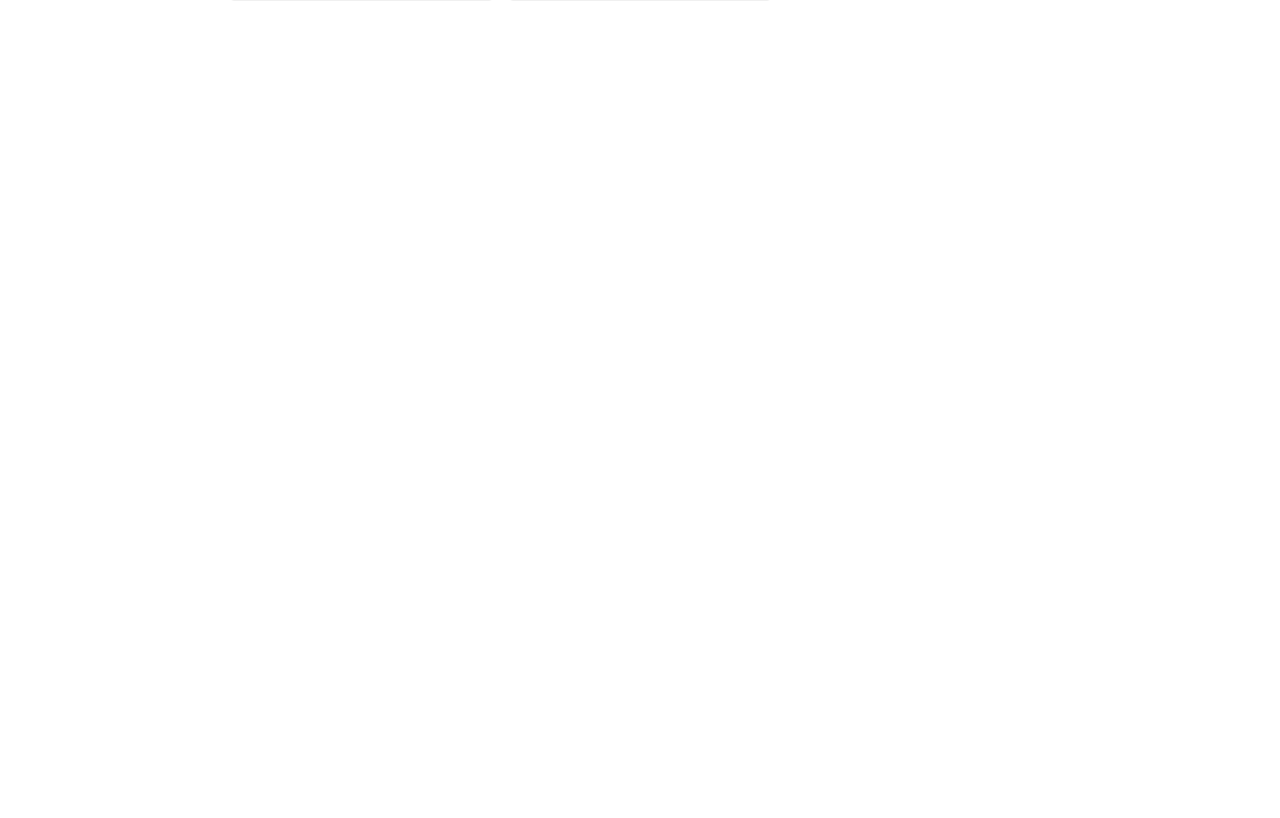
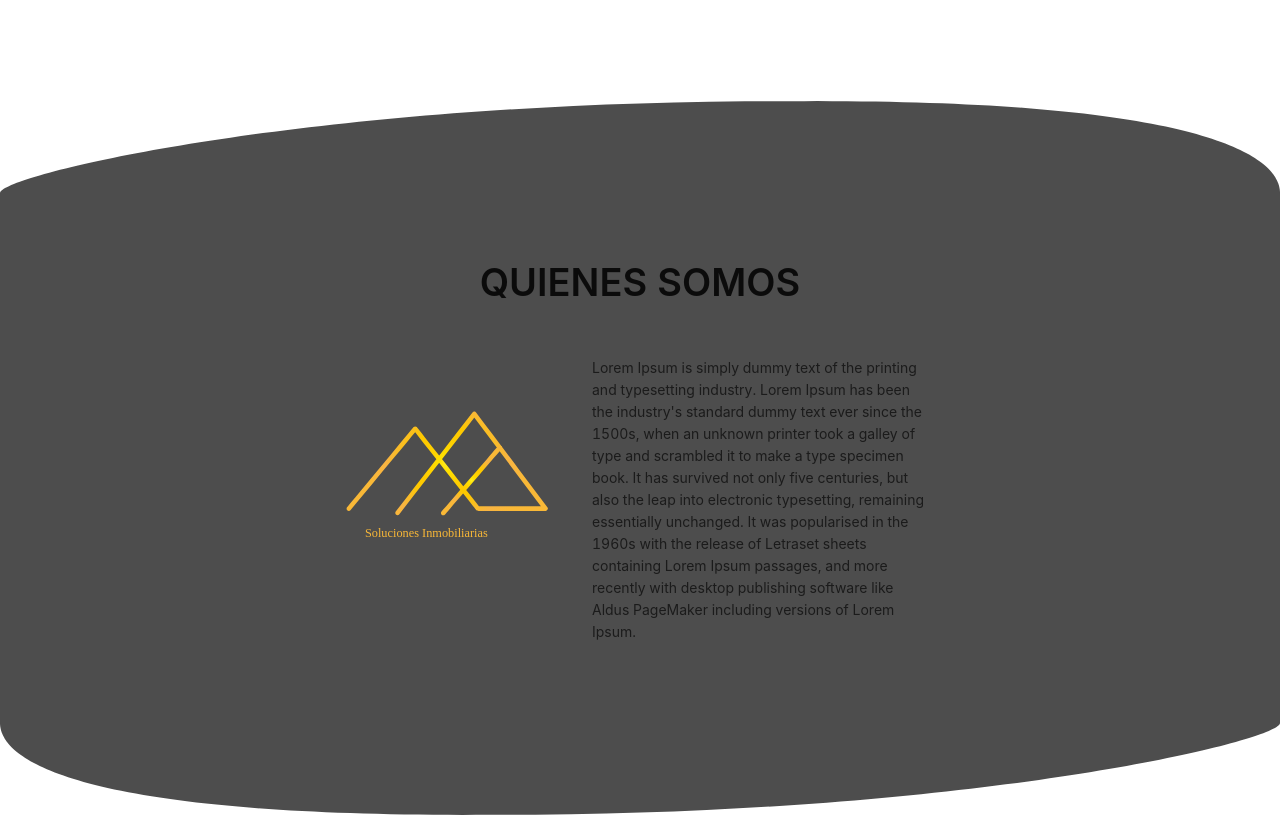
Before and after one commit to devHectorGa/silbe, a Next.js app: page / in a window 1280 px wide. Shown: the part 1382-2200 px from the top of the page. Before the commit the page ends 1511 px from the top, so only its background shows below. Built offline with nearby package versions, Linux system fonts and the light colour scheme.

Commit message:
About us

```diff
--- a/package.json
+++ b/package.json
@@ -14,6 +14,7 @@
     "@ant-design/icons": "^4.7.0",
     "@types/react": "^18.0.21",
     "@types/react-dom": "^18.0.6",
+    "@types/styled-components": "^5.1.26",
     "antd": "^4.23.5",
     "less": "^4.1.3",
     "less-loader": "^11.1.0",
@@ -31,5 +32,8 @@
     "babel-plugin-styled-components": "^2.0.7",
     "eslint": "8.25.0",
     "eslint-config-next": "13.0.2"
+  },
+  "resolutions": {
+    "styled-components": "^5"
   }
 }
--- /dev/null
+++ b/src/components/AboutUs/AboutUs.styles.ts
@@ -0,0 +1,55 @@
+import { Typography } from "antd";
+import styled from "styled-components";
+
+export const AboutUsContainer = styled.section`
+  min-height: 90vh;
+  display: grid;
+  place-content: center;
+  background-color: #4d4d4d;
+  position: relative;
+`;
+
+export const AboutUsContent = styled.div`
+  max-width: 40rem;
+  margin: 3rem;
+  display: grid;
+  gap: 2rem;
+  @media screen and (min-width: 768px) {
+    grid-template-columns: 240px 1fr;
+  }
+`;
+
+export const WaveTopContainer = styled.div`
+  position: absolute;
+  top: 0;
+  left: 0;
+  width: 100%;
+  overflow: hidden;
+  line-height: 0;
+  transform: rotate(180deg);
+`;
+export const WaveBottomContainer = styled.div`
+  position: absolute;
+  bottom: 0;
+  left: 0;
+  width: 100%;
+  overflow: hidden;
+  line-height: 0;
+`;
+
+export const SVGWave = styled.svg`
+  position: relative;
+  display: block;
+  width: calc(100%);
+  height: 100px;
+  transform: rotateY(180deg);
+
+  .shape-fill {
+    fill: #ffffff;
+  }
+`;
+
+export const AboutTitle = styled(Typography.Title)`
+  grid-column: span 3;
+  text-align: center;
+`;
--- /dev/null
+++ b/src/components/AboutUs/AboutUs.tsx
@@ -0,0 +1,27 @@
+import { Typography } from "antd";
+import Image from "next/image";
+import { AboutTitle, AboutUsContainer, AboutUsContent } from "./AboutUs.styles";
+import { WavesAbout } from "./Waves";
+
+const { Paragraph } = Typography;
+
+export const AboutUs = () => (
+  <AboutUsContainer>
+    <WavesAbout />
+    <AboutUsContent>
+      <AboutTitle>QUIENES SOMOS</AboutTitle>
+      <Image src="/SIL.svg" alt="Logo" width={240} height={240} />
+      <Paragraph>
+        Lorem Ipsum is simply dummy text of the printing and typesetting
+        industry. Lorem Ipsum has been the industry&apos;s standard dummy text
+        ever since the 1500s, when an unknown printer took a galley of type and
+        scrambled it to make a type specimen book. It has survived not only five
+        centuries, but also the leap into electronic typesetting, remaining
+        essentially unchanged. It was popularised in the 1960s with the release
+        of Letraset sheets containing Lorem Ipsum passages, and more recently
+        with desktop publishing software like Aldus PageMaker including versions
+        of Lorem Ipsum.
+      </Paragraph>
+    </AboutUsContent>
+  </AboutUsContainer>
+);
--- /dev/null
+++ b/src/components/AboutUs/Waves.tsx
@@ -0,0 +1,30 @@
+import {
+  SVGWave,
+  WaveBottomContainer,
+  WaveTopContainer,
+} from "./AboutUs.styles";
+
+const SVG = () => (
+  <SVGWave
+    data-name="Layer 2"
+    xmlns="http://www.w3.org/2000/svg"
+    viewBox="0 0 1200 120"
+    preserveAspectRatio="none"
+  >
+    <path
+      d="M741,116.23C291,117.43,0,27.57,0,6V120H1200V6C1200,27.93,1186.4,119.83,741,116.23Z"
+      className="shape-fill"
+    ></path>
+  </SVGWave>
+);
+
+export const WavesAbout = () => (
+  <>
+    <WaveTopContainer>
+      <SVG />
+    </WaveTopContainer>
+    <WaveBottomContainer>
+      <SVG />
+    </WaveBottomContainer>
+  </>
+);
--- /dev/null
+++ b/src/components/AboutUs/index.ts
@@ -0,0 +1 @@
+export * from "./AboutUs";
--- a/src/components/LatestProperties/LatestProperties.styles.ts
+++ b/src/components/LatestProperties/LatestProperties.styles.ts
@@ -23,7 +23,7 @@
     overflow-x: initial;
     width: 80%;
   }
-  @media screen and (min-width: 768px) {
+  @media screen and (min-width: 1024) {
     grid-template-columns: repeat(3, 1fr);
   }
 `;
--- a/src/pages/index.tsx
+++ b/src/pages/index.tsx
@@ -1,4 +1,5 @@
 import React from "react";
+import { AboutUs } from "src/components/AboutUs";
 import { Hero, LatestProperties } from "../components";
 
 export default function Home() {
@@ -6,6 +7,7 @@
     <>
       <Hero />
       <LatestProperties />
+      <AboutUs />
     </>
   );
 }
```
Also changed, not shown: 1 other file (tests, documents, lock files or other folders).
